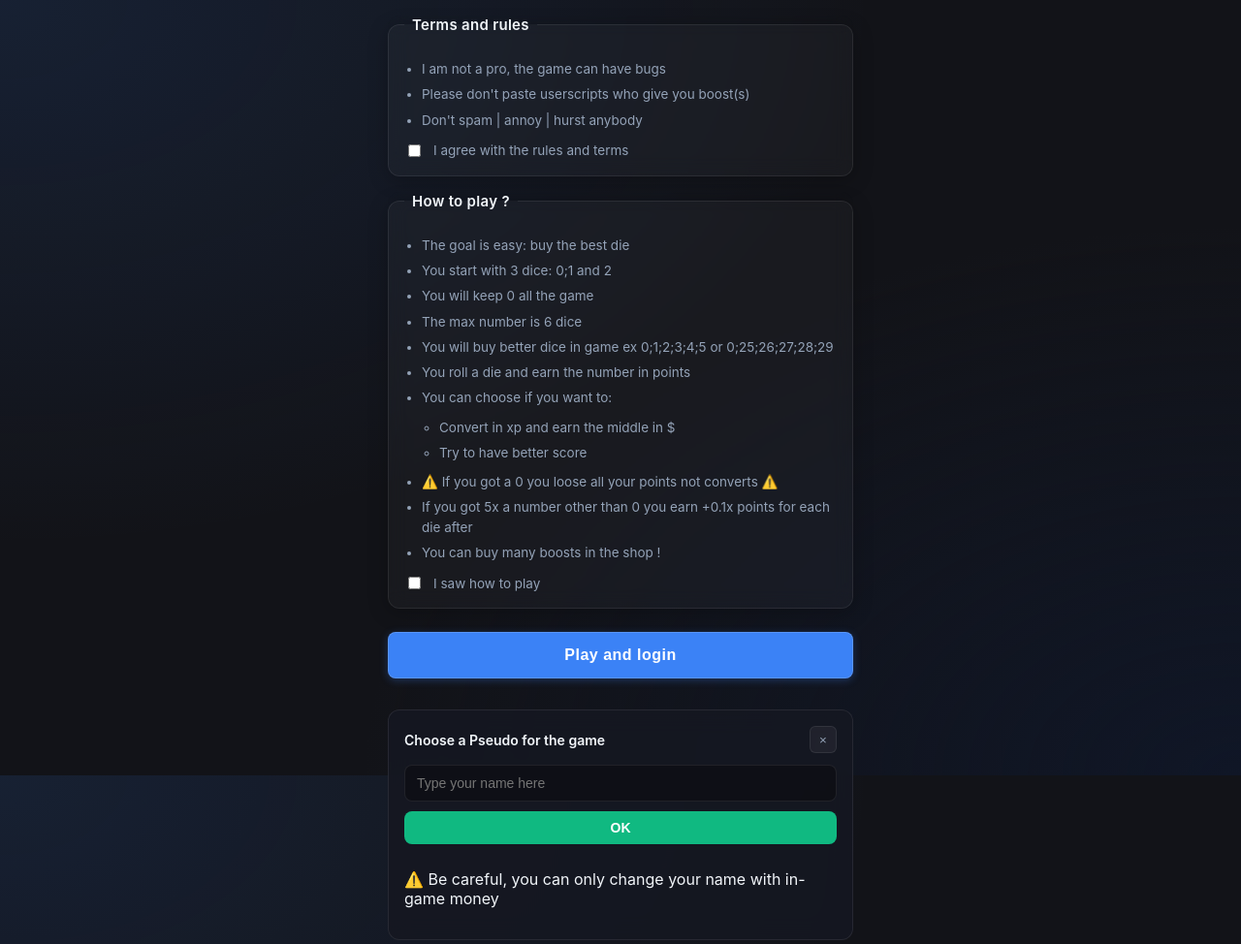
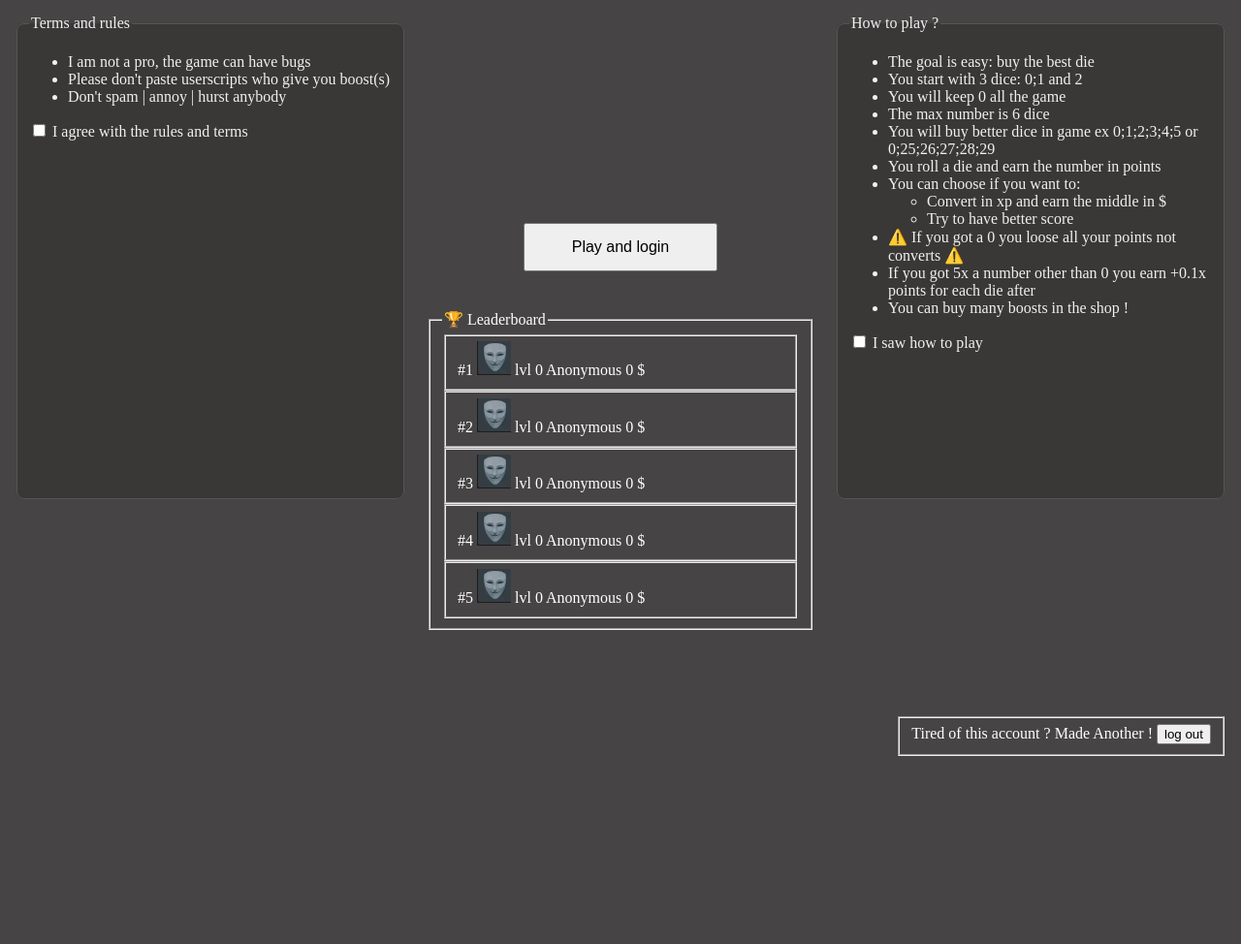
Before and after one commit to DDio-official/DD.io, a plain HTML site: page index.html in a window 1280 px wide. Shown: the top 974 px of the page at 97% size. After the commit the page ends 800 px from the top, so only its background shows below. Drawn offline with Linux system fonts and the light colour scheme.

Commit message:
Add files via upload

```diff
--- a/acceuil.css
+++ b/acceuil.css
@@ -1,243 +1,102 @@
-:root {
-    --bg-dark: #121318;
-    --card-bg: rgba(255, 255, 255, 0.03);
-    --card-border: rgba(255, 255, 255, 0.08);
-    --accent-blue: #3b82f6;
-    --accent-blue-hover: #2563eb;
-    --text-primary: #f1f5f9;
-    --text-secondary: #94a3b8;
-    --radius-lg: 12px;
-    --radius-md: 8px;
-}
-
-* {
-    box-sizing: border-box;
-}
-
 html, body {
     margin: 0;
     padding: 0;
     width: 100%;
-    min-height: 100vh;
-    background-color: var(--bg-dark);
-    background-image:
-        radial-gradient(at 0% 0%, rgba(59, 130, 246, 0.12) 0px, transparent 50%),
-        radial-gradient(at 100% 100%, rgba(15, 23, 42, 0.8) 0px, transparent 50%);
-    background-attachment: fixed;
-    color: var(--text-primary);
-    font-family: -apple-system, BlinkMacSystemFont, "SF Pro Display", "Segoe UI", Roboto, sans-serif;
-    -webkit-font-smoothing: antialiased;
+    height: 100vh;
+    overflow: hidden;
+    background-color: #464444;
+    color: white;
 }
 
-body {
-    display: flex;
-    flex-direction: column;
-    align-items: center;
-    padding: 16px;
-    gap: 16px;
-    overflow-y: auto;
+#Terms, #HTP {
+    background-color: #3a3737;
+    color: #f0f0f0;
+    border: 1px solid #555;
+    border-radius: 8px;
+    box-sizing: border-box;
+    position: absolute;
+    width: 400px;
+    height: 500px;
 }
 
-div {
-    width: 100%;
-    max-width: 480px;
+#Terms {
+    top: 15px;
+    left: 15px;
 }
 
-fieldset {
-    background: var(--card-bg);
-    backdrop-filter: blur(10px);
-    -webkit-backdrop-filter: blur(10px);
-    border: 1px solid var(--card-border);
-    border-radius: var(--radius-lg);
-    padding: 16px;
-    margin: 0;
-    box-shadow: 0 4px 20px rgba(0, 0, 0, 0.25);
-}
-
-legend {
-    color: var(--text-primary);
-    font-size: 15px;
-    font-weight: 600;
-    letter-spacing: 0.3px;
-    padding: 0 8px;
-}
-
-ul {
-    padding-left: 18px;
-    margin: 10px 0;
-}
-
-li {
-    margin-bottom: 6px;
-    font-size: 13.5px;
-    line-height: 1.5;
-    color: var(--text-secondary);
-}
-
-label {
-    display: flex;
-    align-items: center;
-    gap: 10px;
-    font-size: 13.5px;
-    color: var(--text-secondary);
-    margin-top: 12px;
-    cursor: pointer;
-    user-select: none;
+#HTP {
+    top: 15px;
+    right: 15px;
 }
 
 #buttonPlay {
-    display: block;
-    width: 100%;
-    height: 48px;
-    margin: 8px auto;
-    background-color: var(--accent-blue);
-    color: #ffffff;
+    position: absolute;
+    cursor: pointer;
+    top: 35%;
+    left: 50%;
+    transform: translate(-50%, -100%);
+    width: 200px;
+    height: 50px;
     font-size: 16px;
-    font-weight: 600;
-    letter-spacing: 0.5px;
-    border: 1px solid rgba(255, 255, 255, 0.15);
-    border-radius: var(--radius-md);
-    cursor: pointer;
-    box-shadow: 0 2px 8px rgba(59, 130, 246, 0.3);
-    transition: all 0.15s ease;
 }
 
-#buttonPlay:hover {
-    background-color: var(--accent-blue-hover);
-    transform: translateY(-1px);
+#leaderboard {
+    position: absolute;
+    top: 40%;
+    left: 50%;
+    transform: translateX(-50%);
+    width: 400px;
+    height: 400px;
 }
 
-#buttonPlay:active {
-    transform: translateY(1px);
-    box-shadow: none;
+
+#SectionLogout {
+    position: absolute;
+    bottom: 20px;
+    right: 15px;
 }
 
 #popUpPseudo {
-    background: rgba(22, 24, 34, 0.9);
-    backdrop-filter: blur(12px);
-    -webkit-backdrop-filter: blur(12px);
-    border: 1px solid var(--card-border);
-    border-radius: var(--radius-lg);
-    padding: 16px;
-    margin-top: 8px;
+    display: none;
+    position: fixed;
+    top: 50%;
+    left: 50%;
+    transform: translate(-50%, -50%);
+    flex-direction: column;
+    width: 400px;
+    height: 200px;
+    background-color: #222222;
+    color: #ffffff;
+    border: 2px solid #555555;
+    border-radius: 10px;
+    box-shadow: 0px 10px 25px rgba(0, 0, 0, 0.8);
+    z-index: 1000;
 }
 
 #headerPseudo {
+    padding: 10px 15px;
+    background-color: #333333;
     display: flex;
     justify-content: space-between;
     align-items: center;
-    font-size: 14px;
-    font-weight: 600;
-    margin-bottom: 12px;
+    border-bottom: 1px solid #444444;
+    border-top-left-radius: 8px;
+    border-top-right-radius: 8px;
+    font-weight: bold;
+}
+
+#PseudoContent {
+    padding: 20px;
+    text-align: center;
 }
 
 .closeBtn {
-    background: rgba(255, 255, 255, 0.05);
-    color: var(--text-secondary);
-    border: 1px solid var(--card-border);
-    border-radius: 6px;
-    width: 28px;
-    height: 28px;
-    display: flex;
-    align-items: center;
-    justify-content: center;
+    background: none;
+    border: none;
+    color: #ff5555;
+    font-size: 22px;
+    font-weight: bold;
     cursor: pointer;
-    transition: background 0.2s;
+    line-height: 1;
+    transition: transform 0.1s ease-in-out;
 }
-
-.closeBtn:hover {
-    background: rgba(239, 68, 68, 0.2);
-    color: #ef4444;
-}
-
-#PseudoContent {
-    display: flex;
-    flex-direction: column;
-    gap: 10px;
-}
-
-#ChooseName {
-    width: 100%;
-    padding: 10px 12px;
-    border-radius: var(--radius-md);
-    border: 1px solid var(--card-border);
-    background: rgba(0, 0, 0, 0.3);
-    color: var(--text-primary);
-    font-size: 14px;
-    outline: none;
-    transition: border-color 0.2s;
-}
-
-#ChooseName:focus {
-    border-color: var(--accent-blue);
-}
-
-#PseudoBoutonOk {
-    padding: 9px;
-    background-color: #10b981;
-    color: white;
-    border: none;
-    border-radius: var(--radius-md);
-    cursor: pointer;
-    font-weight: 600;
-    font-size: 14px;
-}
-
-.leaderboard-row {
-    margin-top: 6px;
-}
-
-.leaderboard-row fieldset {
-    display: flex;
-    align-items: center;
-    justify-content: space-between;
-    padding: 8px 12px;
-    background: rgba(0, 0, 0, 0.2);
-    border: 1px solid rgba(255, 255, 255, 0.04);
-}
-
-.pdp {
-    width: 30px;
-    height: 30px;
-    border-radius: 6px;
-    object-fit: cover;
-    background-color: rgba(255, 255, 255, 0.05);
-    border: 1px solid var(--card-border);
-}
-
-.rank {
-    font-weight: 600;
-    font-size: 13px;
-    color: #f59e0b;
-}
-
-#SectionLogout fieldset {
-    display: flex;
-    justify-content: space-between;
-    align-items: center;
-    flex-wrap: wrap;
-    gap: 10px;
-}
-
-#logOutButton {
-    background: rgba(239, 68, 68, 0.1);
-    color: #f87171;
-    border: 1px solid rgba(239, 68, 68, 0.25);
-    padding: 6px 14px;
-    border-radius: var(--radius-md);
-    font-size: 13px;
-    font-weight: 600;
-    cursor: pointer;
-    transition: all 0.2s;
-}
-
-#logOutButton:hover {
-    background: rgba(239, 68, 68, 0.2);
-}
-
-@media (min-width: 850px) {
-    body {
-        max-width: 880px;
-        margin: 0 auto;
-    }
-}
```
